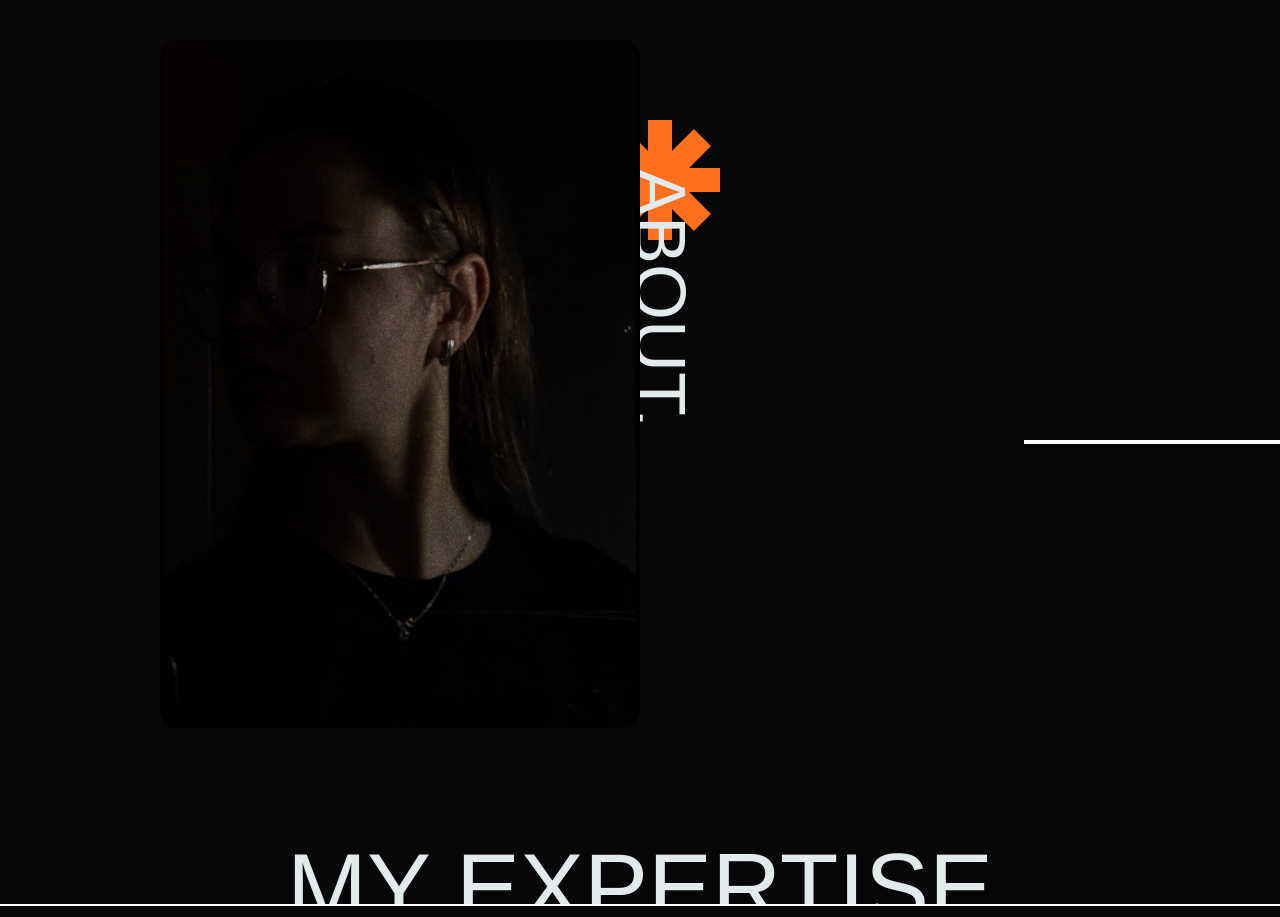
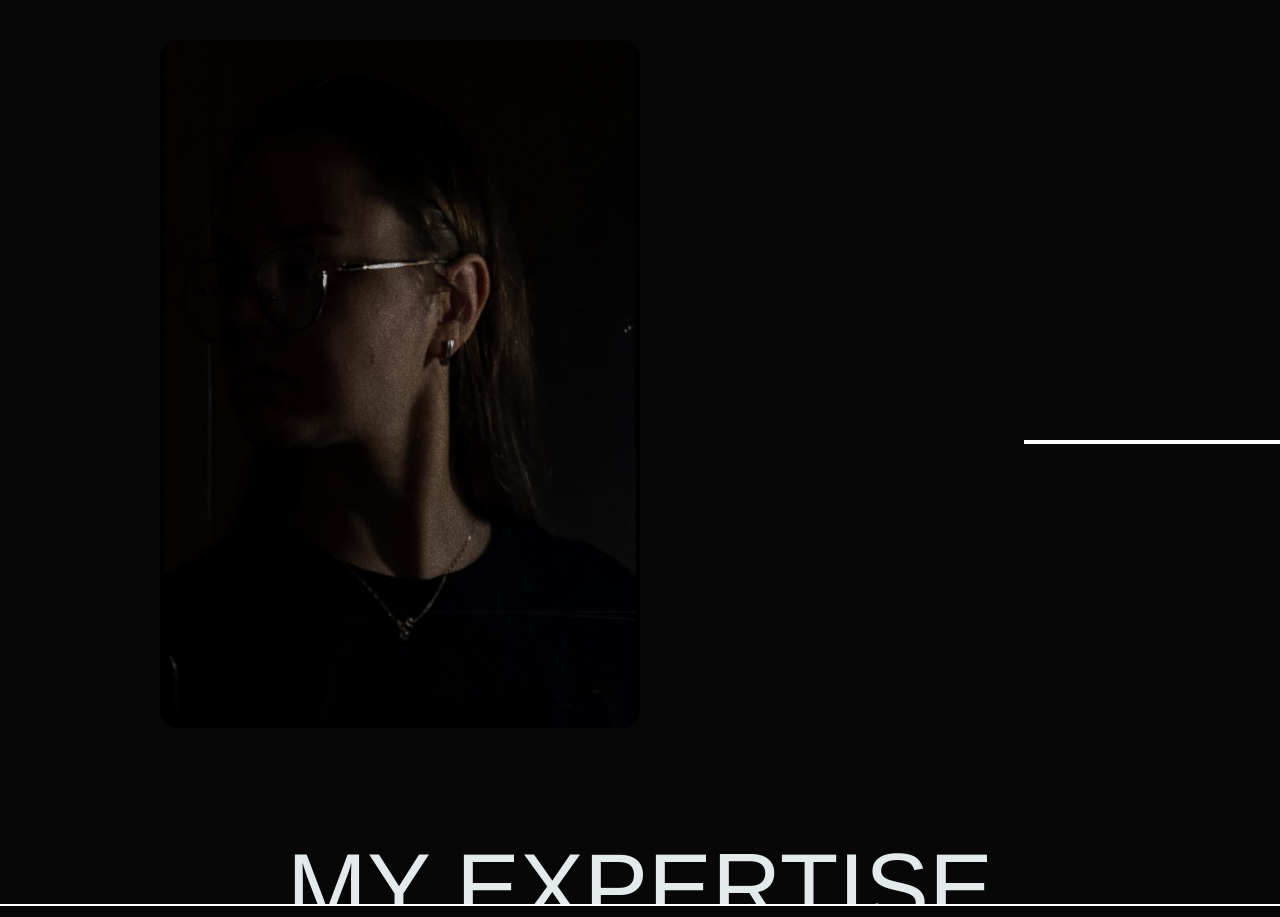
Before and after one commit to elizadoltu/elizadoltuofficial-website, a React (Vite) app: page / in a window 1280 px wide. Shown: the part 840-1757 px from the top of the page. Built offline with nearby package versions, Linux system fonts and the light colour scheme.

Commit message:
solve animation bug

```diff
--- a/src/pages/AboutPage.jsx
+++ b/src/pages/AboutPage.jsx
@@ -6,6 +6,8 @@ import svg1 from "../assets/svg/svg-1.png";
 
 const AboutPage = () => {
   const paragraphRefs = useRef([]);
+  const titleRef = useRef(null);
+  const logoRef = useRef(null);
 
   useEffect(() => {
     gsap.registerPlugin(ScrollTrigger);
@@ -23,6 +25,13 @@ const AboutPage = () => {
         },
       });
     });
+
+    gsap.from([titleRef.current, logoRef.current], {
+      x: -100,
+      opacity: 0,
+      duration: 1,
+      delay: 0.5,
+    });
   }, []);
 
   return (
@@ -31,8 +40,10 @@ const AboutPage = () => {
       className="w-full h-screen bg-background text-font font-urbanist relative"
     >
       <div className="font-mera flex absolute items-center rotate-90 mt-40 ml-37.5rem">
-        <img src={svg1} alt="logo" />
-        <h2 className="text-7xl absolute ml-12">ABOUT.</h2>
+        <img ref={logoRef} src={svg1} alt="logo" />
+        <h2 ref={titleRef} className="text-7xl absolute ml-12">
+          ABOUT.
+        </h2>
       </div>
       <div className="absolute w-40rem ml-64rem mt-32">
         <p ref={(el) => (paragraphRefs.current[0] = el)} className="text-4xl">
```
